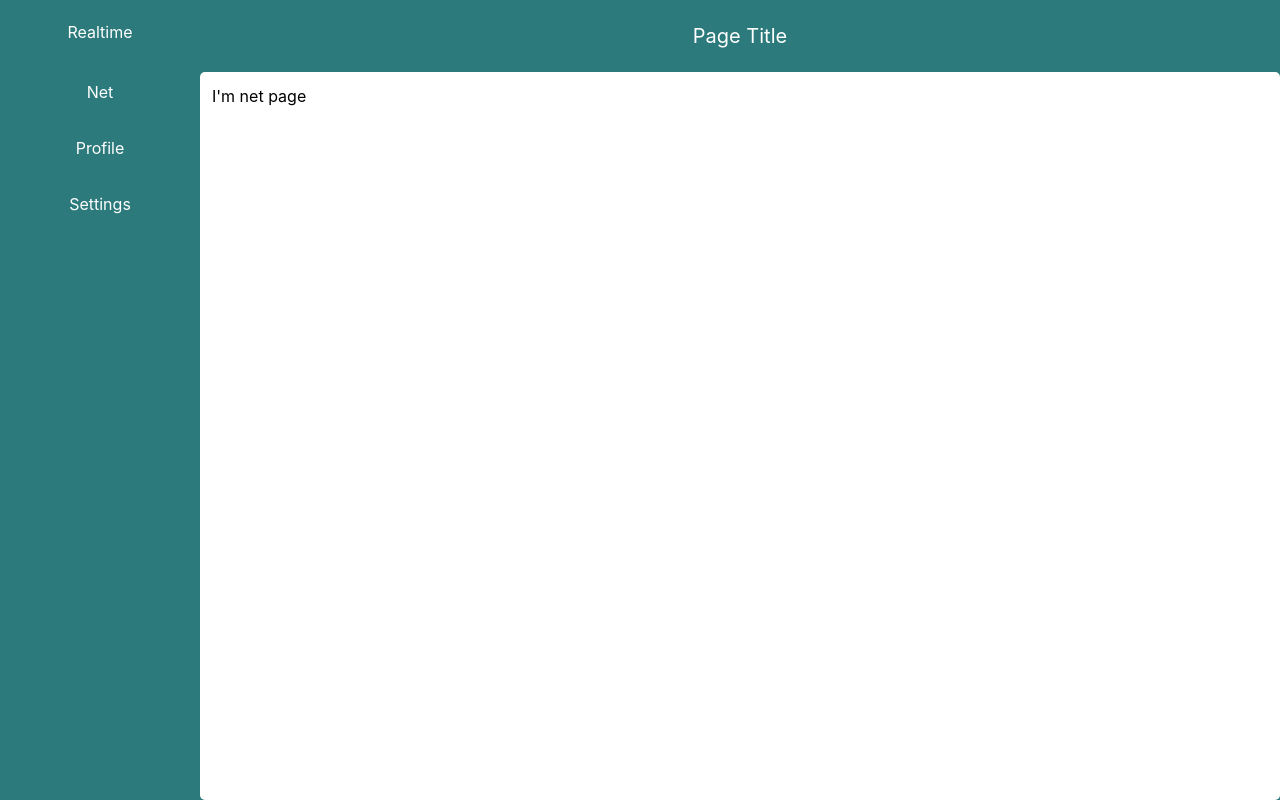
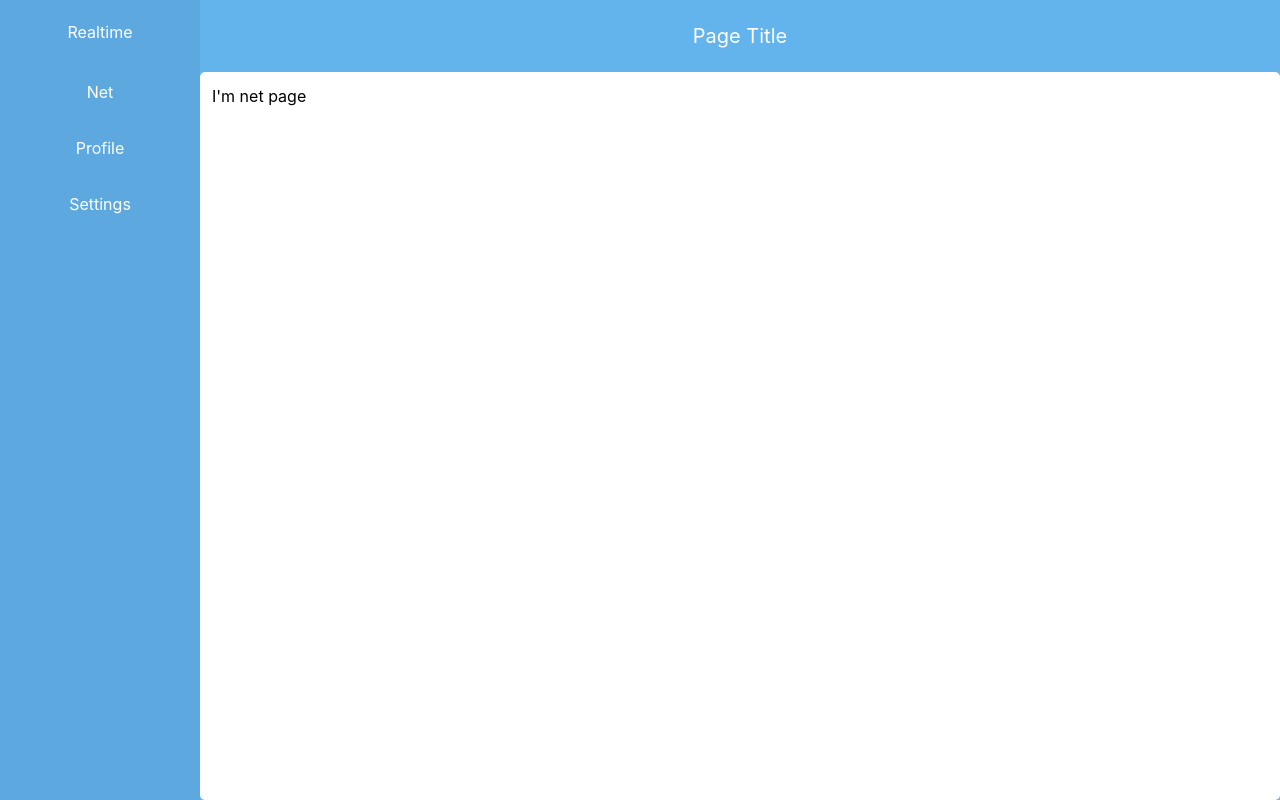
Before and after one commit to rabbit-digger/front-end, a React (Create React App) app: page /net in a window 1280 px wide. Built offline with nearby package versions, Linux system fonts and the light colour scheme.

Commit message:
feat: blue

```diff
--- a/src/components/Sidebar.tsx
+++ b/src/components/Sidebar.tsx
@@ -46,6 +46,7 @@ export const Sidebar = ({ isOpen, variant, onClose }: Props) => {
       p={5}
       w="200px"
       h="100%"
+      bg='blackAlpha.100'
     >
       <SidebarContent onClick={onClose} />
     </Box>
@@ -53,7 +54,7 @@ export const Sidebar = ({ isOpen, variant, onClose }: Props) => {
     <Drawer isOpen={isOpen} placement="left" onClose={onClose}>
       <DrawerOverlay>
         <DrawerContent
-          bg='teal.600'
+          bg='blue.300'
           color='white'
         >
           <DrawerCloseButton />
--- a/src/pages/index/Index.tsx
+++ b/src/pages/index/Index.tsx
@@ -11,7 +11,7 @@ export const Index: React.FC = ({ children }) => {
   const variants = useBreakpointValue({ base: smVariant, md: mdVariant })
 
   return <Box
-    bg='teal.600'
+    bg='blue.300'
     h='100vh'
     color='white'
   >
```
